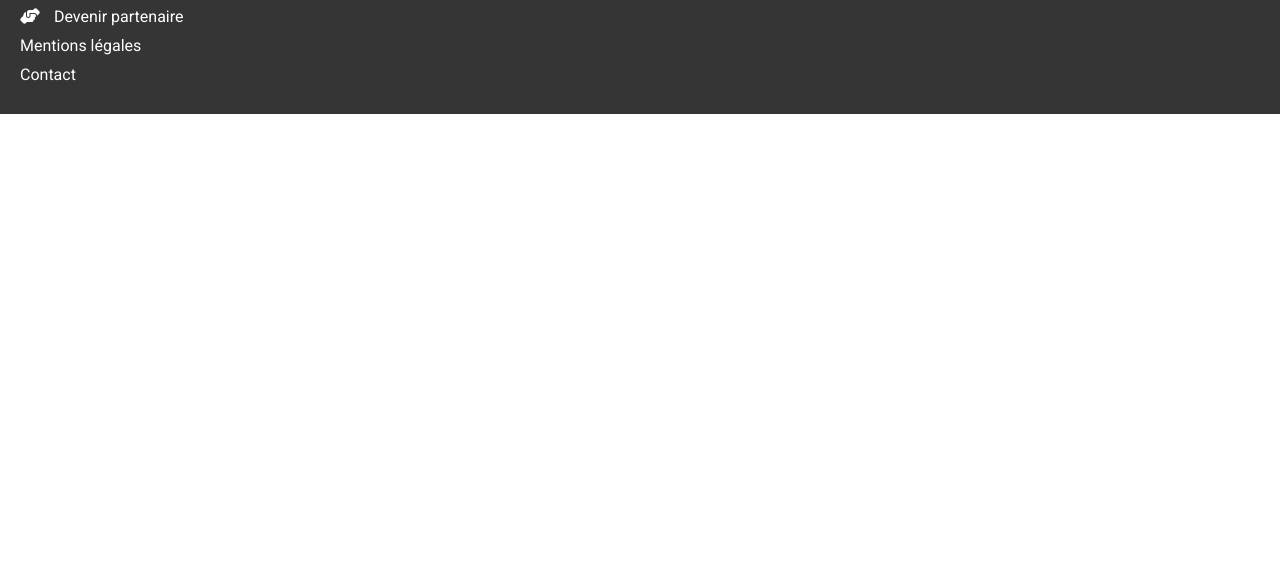
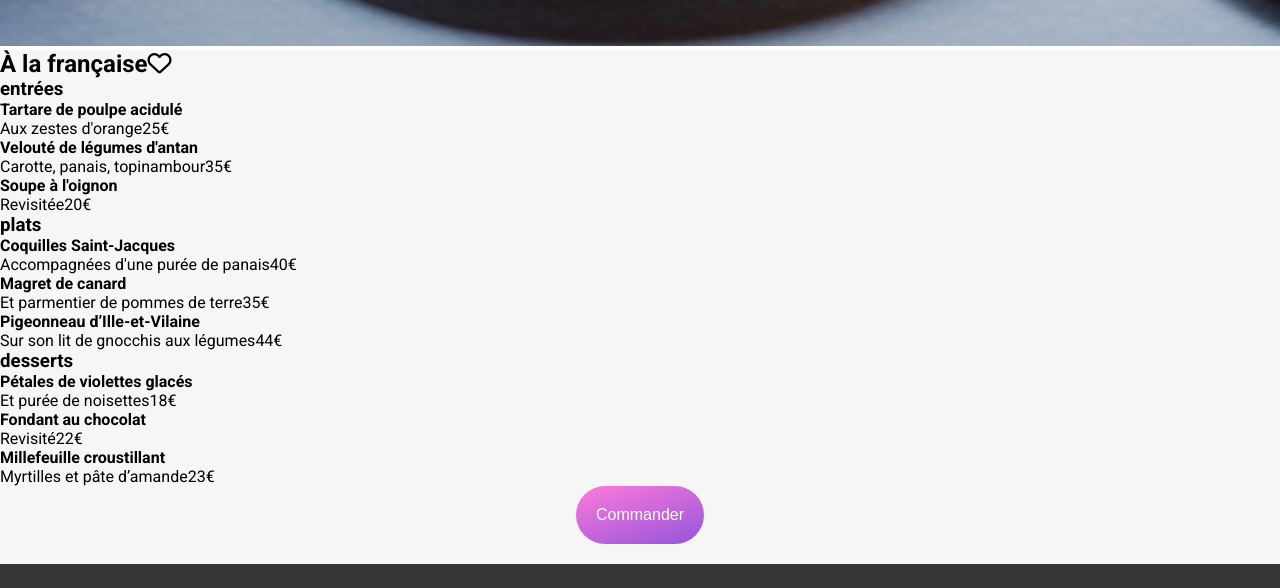
Before and after one commit to nnevid/dynamisez_une_page_web_avec_des_animations_CSS, a website: page a-la-francaise.html in a window 1280 px wide. Shown: the part 858-1446 px from the top of the page. Before the commit the page ends 972 px from the top, so only its background shows below. Drawn offline with Linux system fonts and the light colour scheme; a web font is replaced by a local one.

Commit message:
Menu HTML setup

```diff
--- a/a-la-francaise.html
+++ b/a-la-francaise.html
@@ -13,13 +13,66 @@
 <body>
    <div class="wrapper">
       <header>
-          <h1 class="main__heading--menu"><i class="fa-solid fa-arrow-left"></i>ohmyfood</h1>
+         <i class="fa-solid fa-arrow-left">
+          <h1 class="main__heading--menu"></i>ohmyfood</h1>
       </header>
       <section>
          <div class="menu-prev-wrapper">
             <img src="./public/images/a_la_française.jpg" alt="à la française" class="menu-prev__img">
             <div class="menu-prev">
-               <h2 class="menu-prev__heading">À la française</h2>
+               <h2 class="menu-prev__restaurant-heading">À la française<i class="fa-regular fa-heart"></i></h2>
+               <!-- ENTRÉES -->
+               <h3 class="menu-prev__menu-heading">entrées</h3>
+               <div class="entrees-prev">
+                  <div class="entrees-prev-card">
+                     <h4 class="entrees-prev__heading">Tartare de poulpe acidulé</h4>
+                     <p class="entrees-prev__byline">Aux zestes d'orange<span class="entrees-prev__price">25€</span></p>
+                  </div>
+                  <div class="entrees-prev-card">
+                     <h4 class="entrees-prev__heading">Velouté de légumes d'antan</h4>
+                     <p class="entrees-prev__byline">Carotte, panais, topinambour<span class="entrees-prev__price">35€</span></p>
+                  </div>
+                  <div class="entrees-prev-card">
+                     <h4 class="entrees-prev__heading">Soupe à l'oignon</h4>
+                     <p class="entrees-prev__byline">Revisitée<span class="entrees-prev__price">20€</span></p>
+                  </div>
+               </div>
+               <!-- PLATS -->
+               <h3 class="menu-prev__menu-heading">plats</h3>
+               <div class="plats-prev">
+                  <div class="plats-prev-card">
+                     <h4 class="plats-prev__heading">Coquilles Saint-Jacques</h4>
+                     <p class="plats-prev__byline">Accompagnées d'une purée de panais<span class="plats-prev__price">40€</span></p>
+                  </div>
+                  <div class="plats-prev-card">
+                     <h4 class="plats-prev__heading">Magret de canard</h4>
+                     <p class="plats-prev__byline">Et parmentier de pommes de terre<span class="plats-prev__price">35€</span></p>
+                  </div>
+                  <div class="plats-prev-card">
+                     <h4 class="plats-prev__heading">Pigeonneau d’Ille-et-Vilaine</h4>
+                     <p class="plats-prev__byline">Sur son lit de gnocchis aux légumes<span class="plats-prev__price">44€</span></p>
+                  </div>
+               </div>
+               <!-- DESSERTS -->
+               <h3 class="menu-prev__menu-heading">desserts</h3>
+               <div class="desserts-prev">
+                  <div class="desserts-prev-card">
+                     <h4 class="desserts-prev__heading">Pétales de violettes glacés</h4>
+                     <p class="desserts-prev__byline">Et purée de noisettes<span class="desserts-prev__price">18€</span></p>
+                  </div>
+                  <div class="desserts-prev-card">
+                     <h4 class="desserts-prev__heading">Fondant au chocolat</h4>
+                     <p class="desserts-prev__byline">Revisité<span class="desserts-prev__price">22€</span></p>
+                  </div>
+                  <div class="desserts-prev-card">
+                     <h4 class="desserts-prev__heading">Millefeuille croustillant</h4>
+                     <p class="desserts-prev__byline"><span class="desserts-prev__price">Myrtilles et pâte d’amande</span>23€</p>
+                  </div>
+               </div>
+               <div class="command-btn">
+                  <input id="commander-btn" class="explore-prev__btn" type="submit" value="Commander">
+               </div>
+
             </div>
 
          </div>
--- a/sass/main.scss
+++ b/sass/main.scss
@@ -9,6 +9,7 @@ $white: #fff;
 %mgLeft10{margin-left: 10px;}
 %mgLeft20{margin-left: 20px;}
 %headingMargin{margin:20px 0 20px 20px; }
+/* fonts */
 @mixin titles-style{
    font-family: 'Shrikhand', cursive;
    font-size: 1.7rem;
@@ -33,13 +34,13 @@ body,p,a,ul,li{
    margin:auto;
    height:auto;
 }
+/* base styles */
 
-/* fonts */
-.main__heading{@include titles-style();}
+.main__heading{
+   @include titles-style();
+   margin: 10px 0 20px 0;
+}
 
-
-/* base styles */
-header {margin:10px 0 20px 0;}
 form {
    text-align: center;
    background: linear-gradient(180deg, rgba(223,223,223,1) 0%, rgba(234,234,234,1) 100%);
@@ -167,12 +168,12 @@ form {
    object-fit: cover;
    border-radius: 25px 25px 0 0;
 }
-.fa-heart{
+.fa-heart-home{
    font-size: 1.6rem;
    position:absolute;
    right:20px;
    bottom: 20px;
-}
+   }
 
 /*footer*/
 
@@ -206,7 +207,17 @@ footer ul{@extend %mgLeft20;}
 .fa-utensils{margin-right: 20px;}
 .fa-handshake-angle{margin-right: 10px;}
 
-/*Syle for Menus pages */
+/*    Syle for Menus pages Templates   */
+   /*General Layout*/
+.command-btn{text-align: center;}
+.menu-prev__img{
+   width:100%;
+   object-fit: cover;
+}
+/*  Menu  Layout  */
+.menu-prev{
+   background-color: $main-background;
+}
 .main__heading--menu{
    @include titles-style();
    margin-right: 27%;
```
Also changed, not shown: index.html (+4 -4 lines), public/css/style.css, 1 other file.
